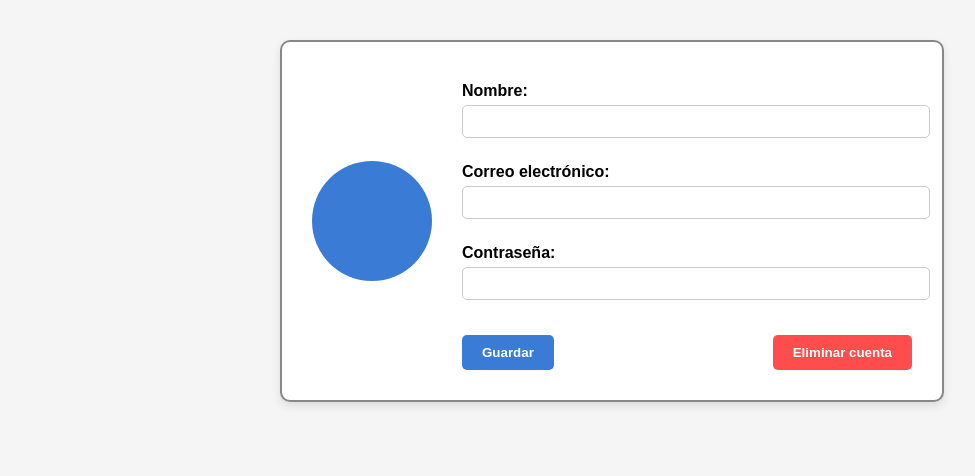
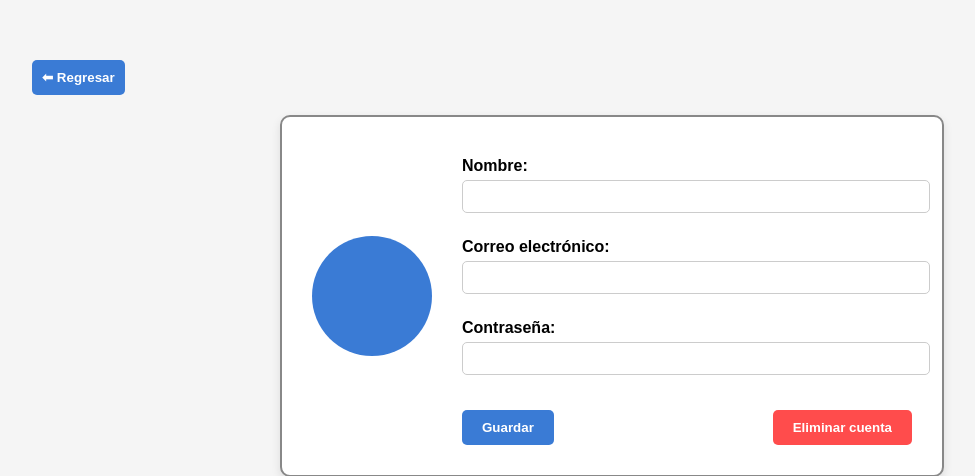
Before and after one commit to Hecta18/Proyecto2, a Flask app: page /cuenta in a window 1280 px wide. Shown: the top 476 px of the page, without its empty margins (28-1003 px from the left). Run offline with Flask 3, Linux system fonts and the light colour scheme.

Commit message:
regresar

```diff
--- a/src/templates/crear_cuenta.html
+++ b/src/templates/crear_cuenta.html
@@ -51,6 +51,10 @@
     </style>
 </head>
 <body>
+    <button onclick="history.back()" style="margin: 20px; padding: 10px; font-weight: bold;">
+        ⬅ Regresar
+    </button>
+
     <div class="ventana">
         <h2>Crear una cuenta</h2>
         <form method="POST" action="/crear_cuenta">
--- a/src/templates/cuenta.html
+++ b/src/templates/cuenta.html
@@ -67,6 +67,9 @@
     </style>
 </head>
 <body>
+    <button onclick="history.back()" style="margin: 20px; padding: 10px; font-weight: bold;">
+        ⬅ Regresar
+    </button>
     <div class="ventana">
         <div class="imagen-circular"></div>
         <form method="POST" action="/cuenta">
--- a/src/templates/login.html
+++ b/src/templates/login.html
@@ -61,6 +61,10 @@
     </style>
 </head>
 <body>
+    <button onclick="history.back()" style="margin: 20px; padding: 10px; font-weight: bold;">
+        ⬅ Regresar
+    </button>
+
     <div class="ventana">
         <div class="imagen-circular"></div>
         <form method="POST" action="/login">
--- a/src/templates/restaurante.html
+++ b/src/templates/restaurante.html
@@ -7,6 +7,9 @@
     <link rel="stylesheet" href="{{ url_for('static', filename='style.css') }}">
 </head>
 <body>
+    <button onclick="history.back()" style="margin: 20px; padding: 10px; font-weight: bold;">
+        ⬅ Regresar
+    </button>
     <div class="ventana">
         <div class="titulo">
             <h2>Nombre del Restaurante</h2>
```
